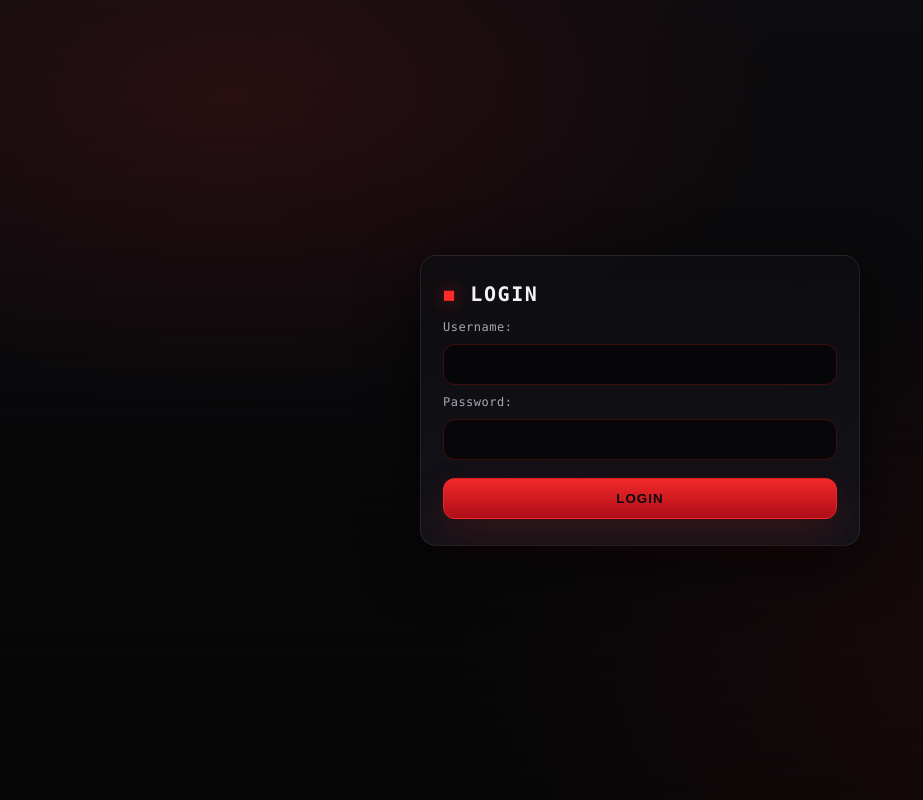
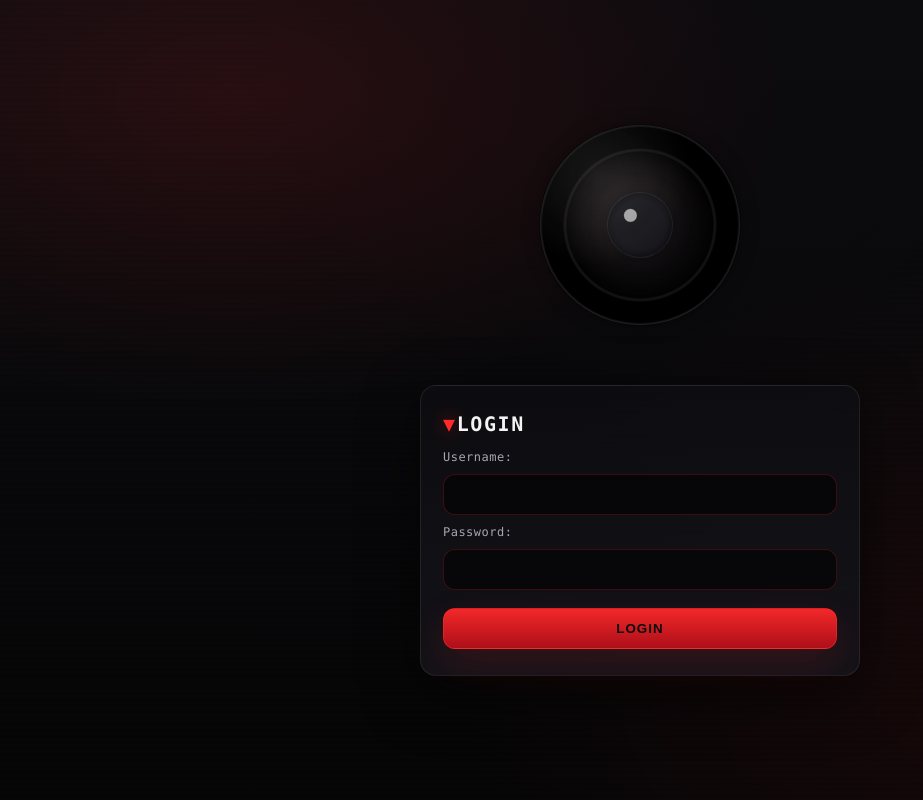
Before and after one commit to 84kilos/BigBrother, a PHP site: page / in a window 1280 px wide. Shown: the whole page, without its empty margins (0-923 px from the left). Run offline with PHP 8.4, Linux system fonts and the light colour scheme.

Commit message:
cool icon

```diff
--- a/assets/css/styles.css
+++ b/assets/css/styles.css
@@ -71,6 +71,15 @@ body::before {
   mix-blend-mode: overlay;
 }
 
+.login-body {
+  width: min(520px, 100%);
+  display: flex;
+  flex-direction: column;
+  justify-content: center;
+  align-items: center;
+  gap: 60px;
+}
+
 .login-container {
   width: min(440px, 100%);
   padding: 26px 22px;
@@ -91,7 +100,7 @@ body::before {
 }
 
 .login-container h2::before {
-  content: "◼ ";
+  content: "\25BC ";
   color: var(--bb-red);
   text-shadow: 0 0 18px rgba(255, 42, 42, 0.5);
 }
@@ -158,6 +167,142 @@ button[type="submit"]:focus-visible {
   box-shadow: 0 0 0 4px rgba(255, 42, 42, 0.18), 0 18px 45px rgba(255, 42, 42, 0.18);
 }
 
+/* Reusable icon: "Big Brother Lens"
+   - Pure CSS drawing (no image assets needed)
+   - Mouse-follow red "record light" is driven by CSS vars updated via JS (see assets/js/eye-follow.js)
+*/
+.bb-icon-eye {
+  --bb-eye-size: 28px;
+  --bb-eye-width: var(--bb-eye-size);
+  --bb-eye-px: 0px;
+  --bb-eye-py: 0px;
+
+  display: inline-block;
+  vertical-align: -0.12em;
+  width: var(--bb-eye-width);
+  height: auto;
+  aspect-ratio: 1 / 1;
+  position: relative;
+  isolation: isolate;
+
+  background:
+    radial-gradient(circle at 50% 50%, rgba(255, 255, 255, 0.03) 0 20%, rgba(0, 0, 0, 0.94) 56%, rgba(0, 0, 0, 0.99) 100%),
+    radial-gradient(circle at 30% 25%, rgba(255, 255, 255, 0.08), transparent 52%);
+  border: 1px solid rgba(255, 255, 255, 0.12);
+  border-radius: 999px;
+  box-shadow:
+    inset 0 0 0 1px rgba(255, 255, 255, 0.06),
+    inset 0 0 0 calc(var(--bb-eye-width) * 0.09) rgba(0, 0, 0, 0.35),
+    0 0 0 1px rgba(5, 5, 6, 0.55),
+    0 0 18px rgba(0, 0, 0, 0.35);
+  transition: border-color 160ms ease, box-shadow 160ms ease, background 160ms ease, filter 160ms ease;
+}
+
+.bb-icon-eye.is-active {
+  background:
+    radial-gradient(circle at 50% 50%, rgba(255, 42, 42, 0.07) 0 22%, rgba(0, 0, 0, 0.94) 55%, rgba(0, 0, 0, 0.99) 100%),
+    radial-gradient(circle at 30% 25%, rgba(255, 255, 255, 0.09), transparent 52%),
+    radial-gradient(circle at 70% 78%, rgba(255, 42, 42, 0.05), transparent 55%);
+  border-color: rgba(255, 42, 42, 0.38);
+  box-shadow:
+    inset 0 0 0 1px rgba(255, 255, 255, 0.06),
+    inset 0 0 0 calc(var(--bb-eye-width) * 0.09) rgba(0, 0, 0, 0.35),
+    0 0 0 1px rgba(5, 5, 6, 0.55),
+    0 0 28px rgba(255, 42, 42, 0.18);
+}
+
+.bb-icon-eye::before {
+  content: "";
+  position: absolute;
+  left: 50%;
+  top: 50%;
+  width: calc(var(--bb-eye-width) * 0.32);
+  height: auto;
+  aspect-ratio: 1 / 1;
+  border-radius: 999px;
+  background:
+    radial-gradient(circle at 35% 35%, rgba(255, 255, 255, 0.6) 0 10%, transparent 12%),
+    radial-gradient(circle at 50% 50%, rgba(25, 25, 30, 0.9) 0 55%, rgba(5, 5, 6, 0.98) 100%);
+  box-shadow: 0 0 0 1px rgba(255, 255, 255, 0.08), 0 0 18px rgba(0, 0, 0, 0.55);
+  transform: translate(calc(-50% + var(--bb-eye-px)), calc(-50% + var(--bb-eye-py)));
+  transition: transform 40ms linear;
+}
+
+.bb-icon-eye.is-active::before {
+  background:
+    radial-gradient(circle at 35% 35%, rgba(255, 255, 255, 0.9) 0 10%, transparent 12%),
+    radial-gradient(circle at 50% 50%, rgba(255, 42, 42, 0.98) 0 55%, rgba(177, 15, 26, 0.98) 72%, rgba(5, 5, 6, 0.98) 100%);
+  box-shadow:
+    0 0 0 1px rgba(255, 42, 42, 0.28),
+    0 0 18px rgba(255, 42, 42, 0.35),
+    0 0 42px rgba(255, 42, 42, 0.22);
+}
+
+.bb-icon-eye::after {
+  content: "";
+  position: absolute;
+  inset: 0;
+  border-radius: inherit;
+  pointer-events: none;
+  background:
+    radial-gradient(circle at 50% 50%, transparent 0 52%, rgba(255, 255, 255, 0.07) 53% 54%, transparent 55%),
+    radial-gradient(85% 85% at 28% 24%, rgba(255, 255, 255, 0.1), transparent 55%);
+  mix-blend-mode: screen;
+  opacity: 0.85;
+}
+
+.bb-icon-eye.is-active::after {
+  background:
+    radial-gradient(circle at 50% 50%, transparent 0 52%, rgba(255, 255, 255, 0.07) 53% 54%, transparent 55%),
+    radial-gradient(circle at 50% 50%, transparent 0 68%, rgba(255, 42, 42, 0.12) 69% 70%, transparent 71%),
+    radial-gradient(85% 85% at 28% 24%, rgba(255, 255, 255, 0.1), transparent 55%),
+    radial-gradient(115% 115% at 70% 78%, rgba(255, 42, 42, 0.08), transparent 58%);
+  opacity: 0.9;
+}
+
+.bb-icon-eye[data-follow-mouse] {
+  will-change: transform;
+}
+
+.bb-icon-eye.bb-icon-eye--fluid {
+  --bb-eye-width: var(--bb-eye-max, 260px);
+  width: var(--bb-eye-max, 260px);
+  max-width: 100%;
+}
+
+.bb-login-hero {
+  display: grid;
+  place-items: center;
+  gap: 12px;
+  width: 100%;
+}
+
+.bb-login-hero .bb-icon-eye {
+  --bb-eye-max: min(200px, 50vw);
+  --bb-eye-width: var(--bb-eye-max);
+}
+
+.bb-login-hero h2 {
+  margin: 0;
+  text-align: center;
+}
+
+.bb-login-hero h2::before {
+  content: "";
+}
+
+.bb-sr-only {
+  position: absolute;
+  width: 1px;
+  height: 1px;
+  padding: 0;
+  margin: -1px;
+  overflow: hidden;
+  clip: rect(0, 0, 0, 0);
+  white-space: nowrap;
+  border: 0;
+}
+
 @media (prefers-reduced-motion: reduce) {
   * {
     transition: none !important;
--- /dev/null
+++ b/assets/js/eye-follow.js
@@ -0,0 +1,84 @@
+(() => {
+  const reduceMotionQuery = window.matchMedia?.("(prefers-reduced-motion: reduce)");
+  if (reduceMotionQuery?.matches) return;
+
+  const getEyes = () =>
+    Array.from(document.querySelectorAll('.bb-icon-eye[data-follow-mouse][data-follow-enabled="true"]'));
+  let mouseX = 0;
+  let mouseY = 0;
+  let rafId = 0;
+  let activatedOnce = false;
+
+  const setEyeEnabled = (enabled) => {
+    const eyes = Array.from(document.querySelectorAll(".bb-icon-eye[data-follow-mouse]"));
+    for (const eye of eyes) {
+      eye.dataset.followEnabled = enabled ? "true" : "false";
+      eye.classList.toggle("is-active", enabled);
+      if (!enabled) {
+        eye.style.setProperty("--bb-eye-px", "0px");
+        eye.style.setProperty("--bb-eye-py", "0px");
+      }
+    }
+  };
+
+  const update = () => {
+    rafId = 0;
+    const eyes = getEyes();
+    for (const eye of eyes) {
+      const rect = eye.getBoundingClientRect();
+      if (rect.width === 0 || rect.height === 0) continue;
+
+      const centerX = rect.left + rect.width / 2;
+      const centerY = rect.top + rect.height / 2;
+
+      let dx = mouseX - centerX;
+      let dy = mouseY - centerY;
+
+      const max = Math.min(rect.width, rect.height) * 0.22;
+      const distance = Math.hypot(dx, dy);
+      if (distance > 0) {
+        const scale = Math.min(1, max / distance);
+        dx *= scale;
+        dy *= scale;
+      }
+
+      eye.style.setProperty("--bb-eye-px", `${dx.toFixed(2)}px`);
+      eye.style.setProperty("--bb-eye-py", `${dy.toFixed(2)}px`);
+    }
+  };
+
+  const schedule = () => {
+    if (rafId) return;
+    rafId = window.requestAnimationFrame(update);
+  };
+
+  document.addEventListener(
+    "pointermove",
+    (event) => {
+      mouseX = event.clientX;
+      mouseY = event.clientY;
+      schedule();
+    },
+    { passive: true }
+  );
+
+  window.addEventListener("resize", schedule, { passive: true });
+  window.addEventListener("scroll", schedule, { passive: true });
+
+  const isLoginField = (el) =>
+    !!el &&
+    el.nodeType === 1 &&
+    el.matches?.('input[type="text"], input[type="password"], input[type="email"], input[type="search"], input, textarea, select') &&
+    el.closest?.(".login-container");
+
+  document.addEventListener("focusin", (event) => {
+    if (activatedOnce) return;
+    if (!isLoginField(event.target)) return;
+    activatedOnce = true;
+    setEyeEnabled(true);
+    schedule();
+  });
+
+  setEyeEnabled(false);
+  schedule();
+})();
--- a/index.php
+++ b/index.php
@@ -4,9 +4,13 @@
     <meta charset="UTF-8">
     <meta name="viewport" content="width=device-width, initial-scale=1.0">
     <title>Login</title>
-    <link rel="stylesheet" href="styles.css">
+    <link rel="stylesheet" href="assets/css/styles.css">
 </head>
 <body>
+    <div class="login-body">
+        <div class="bb-login-hero">
+            <span class="bb-icon-eye bb-icon-eye--fluid" data-follow-mouse data-follow-enabled="false" role="img" aria-label="Camera lens"></span>
+        </div>
         <div class="login-container">
             <h2>Login</h2>
             <form action="/login" method="POST">
@@ -19,5 +23,7 @@
                 <button type="submit">Login</button>
             </form>
         </div>
+    </div>
+    <script src="assets/js/eye-follow.js" defer></script>
 </body>
 </html>
```
Also changed, not shown: register.php (+29 -0 lines). Lines whose indentation alone changed are shown as unchanged.
